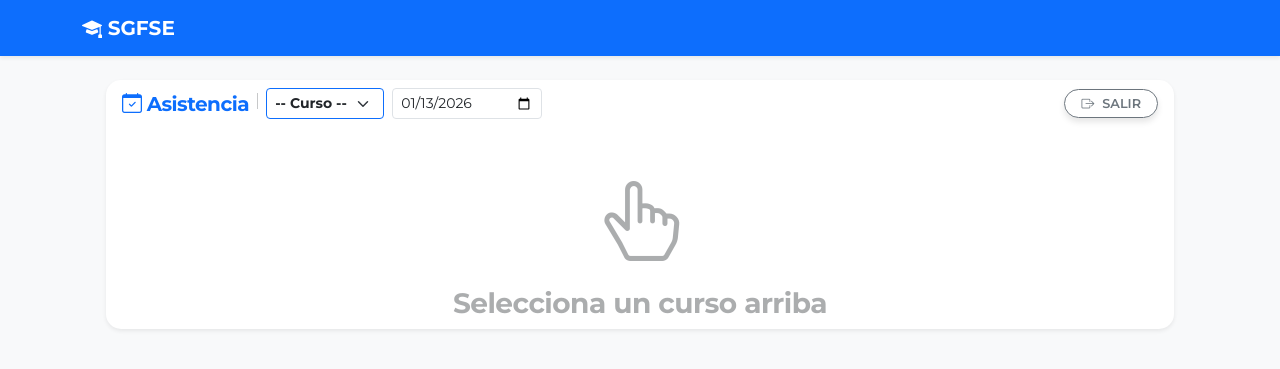
After one commit to Phantom-dev-22/proyecto-sgfse, a Flask app: page /asistencia in a window 1280 px wide. The commit adds this page. Shown: the top 369 px of the page. Run offline with Flask 3, Linux system fonts and the light colour scheme; the visitor is signed in with stand-in values (Sample User, id 1); data that the repository does not hold is empty; some libraries are stand-ins or nearby versions.

Commit message:
Ajustes visuales

```diff
--- a/app.py
+++ b/app.py
@@ -8,6 +8,7 @@ from reportlab.pdfgen import canvas
 from reportlab.lib.pagesizes import letter
 from datetime import datetime # ¡Para el formato de fecha!
 import math
+from datetime import date
 
 app = Flask(__name__)
 
@@ -528,64 +529,92 @@ def seleccionar_asistencia():
 
     return render_template('asistencia_selector.html', cursos=cursos, fecha_hoy=hoy)
 
-# --- RUTA: MOSTRAR LA PLANILLA (PASO 2) ---
-@app.route('/tomar_asistencia', methods=['GET'])
-def tomar_asistencia():
-    if 'user_id' not in session or session.get('id_rol') != 1:
+# --- RUTA UNIFICADA: CONTROL DE ASISTENCIA (CORREGIDA id_estado) ---
+@app.route('/asistencia', methods=['GET', 'POST'])
+def asistencia():
+    if 'user_id' not in session:
         return redirect(url_for('login'))
-
-    # Recibimos los datos del selector
-    id_curso = request.args.get('id_curso')
-    fecha = request.args.get('fecha')
 
     conn = get_db_connection()
     cur = conn.cursor()
 
-    # 1. Obtener nombre del curso (para el título)
-    cur.execute('SELECT nombre_curso FROM "Cursos" WHERE id_curso = %s', (id_curso,))
-    datos_curso = cur.fetchone()
-    nombre_curso = datos_curso[0] if datos_curso else "Curso Desconocido"
+    # 1. Listas para selectores
+    cur.execute('SELECT * FROM "Cursos"')
+    cursos = cur.fetchall()
 
-    # 2. TRAER ALUMNOS + SU ASISTENCIA (Si existe)
-    # Esta es la consulta "inteligente" (LEFT JOIN)
-    query = """
-        SELECT
-            A.id_alumno,
-            U.rut,
-            P.nombre,
-            P.apellido_paterno,
-            Asis.id_estado,     -- Si ya se tomó, vendrá el estado (1, 2, etc.)
-            Asis.hora_entrada,  -- Si ya se tomó, vendrá la hora
-            Asis.hora_salida    -- Si ya se tomó, vendrá la hora
-        FROM "Alumnos" A
-        JOIN "Perfiles" P ON A.id_perfil = P.id_perfil
-        JOIN "Usuarios" U ON P.id_usuario = U.id_usuario
-        LEFT JOIN "Asistencia" Asis ON A.id_alumno = Asis.id_alumno AND Asis.fecha = %s
-        WHERE A.id_curso = %s
-        ORDER BY P.apellido_paterno ASC
-    """
-    cur.execute(query, (fecha, id_curso))
-    lista_alumnos = cur.fetchall()
+    # 2. Capturar Filtros
+    curso_seleccionado = request.args.get('curso_id', type=int)
+    fecha_seleccionada = request.args.get('fecha', str(date.today()))
 
-    # 3. Traer los estados posibles (Presente, Ausente...) para el menú desplegable
-    cur.execute('SELECT id_estado, nombre_estado FROM "Estados_Asistencia" ORDER BY id_estado ASC')
-    lista_estados = cur.fetchall()
+    alumnos = []
+
+    # 3. GUARDADO (POST)
+    if request.method == 'POST':
+        try:
+            curso_form = request.form.get('curso_id_hidden')
+            fecha_form = request.form.get('fecha_hidden')
+
+            for key, value in request.form.items():
+                if key.startswith('estado_'):
+                    id_alumno = key.split('_')[1]
+                    id_estado = int(value) # Convertimos a número (1, 2, 3...)
+
+                    # Verificamos si existe registro
+                    cur.execute("""
+                        SELECT 1 FROM "Asistencia"
+                        WHERE id_alumno = %s AND fecha = %s
+                    """, (id_alumno, fecha_form))
+
+                    if cur.fetchone():
+                        # ACTUALIZAR: Usamos la columna id_estado
+                        cur.execute("""
+                            UPDATE "Asistencia" SET id_estado = %s
+                            WHERE id_alumno = %s AND fecha = %s
+                        """, (id_estado, id_alumno, fecha_form))
+                    else:
+                        # INSERTAR: Usamos la columna id_estado
+                        cur.execute("""
+                            INSERT INTO "Asistencia" (id_alumno, fecha, id_estado)
+                            VALUES (%s, %s, %s)
+                        """, (id_alumno, fecha_form, id_estado))
+
+            conn.commit()
+            flash('✅ Asistencia guardada correctamente.', 'success')
+            return redirect(url_for('asistencia', curso_id=curso_form, fecha=fecha_form))
+
+        except Exception as e:
+            conn.rollback()
+            flash(f'❌ Error al guardar: {e}', 'danger')
+
+   # 4. VISUALIZACIÓN (GET)
+    if curso_seleccionado:
+        # CORRECCIÓN: Hacemos JOIN con "Usuarios" (u) para sacar el RUT real
+        query = """
+            SELECT
+                a.id_alumno,
+                u.rut,  -- <--- Ahora sacamos el RUT de la tabla Usuarios
+                p.nombre,
+                p.apellido_paterno,
+                p.apellido_materno,
+                COALESCE(asi.id_estado, 1) as id_estado_actual
+            FROM "Alumnos" a
+            JOIN "Perfiles" p ON a.id_perfil = p.id_perfil
+            JOIN "Usuarios" u ON p.id_usuario = u.id_usuario -- Nuevo JOIN vital
+            LEFT JOIN "Asistencia" asi ON a.id_alumno = asi.id_alumno AND asi.fecha = %s
+            WHERE a.id_curso = %s
+            ORDER BY p.apellido_paterno ASC
+        """
+        cur.execute(query, (fecha_seleccionada, curso_seleccionado))
+        alumnos = cur.fetchall()
 
     cur.close()
     conn.close()
 
-# TRANSFORMACIÓN DE FECHA
-    from datetime import datetime
-    fecha_dt = datetime.strptime(fecha, '%Y-%m-%d') # Convertimos texto a Objeto Fecha
-    fecha_bonita = fecha_dt.strftime('%d-%m-%Y')    # Convertimos Objeto a Texto "12-01-2026"
-
-    return render_template('tomar_asistencia.html',
-                           alumnos=lista_alumnos,
-                           estados=lista_estados,
-                           curso=nombre_curso,
-                           fecha=fecha,
-                           fecha_bonita=fecha_bonita,
-                           id_curso=id_curso)
+    return render_template('asistencia.html',
+                           cursos=cursos,
+                           alumnos=alumnos,
+                           curso_act=curso_seleccionado,
+                           fecha_act=fecha_seleccionada)
 
 # --- RUTA: GUARDAR LOS DATOS (PASO 3) ---
 @app.route('/guardar_asistencia', methods=['POST'])
--- /dev/null
+++ b/templates/asistencia.html
@@ -0,0 +1,103 @@
+{% extends 'base.html' %}
+
+{% block content %}
+<div class="container-fluid px-4 mt-4">
+
+    <div class="card shadow-sm border-0 mb-4 sticky-top" style="z-index: 100; top: 10px;">
+        <div class="card-body py-2"> <form action="{{ url_for('asistencia') }}" method="POST" id="form-asistencia">
+                <div class="row g-2 align-items-center">
+
+                    <div class="col-auto">
+                        <h5 class="m-0 fw-bold text-primary"><i class="bi bi-calendar-check"></i> Asistencia</h5>
+                    </div>
+                    <div class="col-auto"><div class="vr h-100"></div></div>
+
+                    <div class="col-auto">
+                        <select class="form-select form-select-sm fw-bold border-primary"
+                                onchange="window.location.href='{{ url_for('asistencia') }}?curso_id='+this.value+'&fecha={{ fecha_act }}'">
+                            <option value="" disabled {% if not curso_act %}selected{% endif %}>-- Curso --</option>
+                            {% for c in cursos %}
+                            <option value="{{ c[0] }}" {% if c[0] == curso_act %}selected{% endif %}>{{ c[1] }}</option>
+                            {% endfor %}
+                        </select>
+                    </div>
+
+                    <div class="col-auto">
+                        <input type="date" class="form-control form-control-sm" value="{{ fecha_act }}"
+                               onchange="window.location.href='{{ url_for('asistencia') }}?curso_id={{ curso_act }}&fecha='+this.value">
+                    </div>
+
+                    <div class="col ms-auto">
+                        <div class="d-flex justify-content-end align-items-center gap-2">
+
+                            {% if alumnos %}
+                                <button type="submit" class="btn btn-success btn-sm fw-bold px-3 shadow-sm d-flex align-items-center gap-2">
+                                    <i class="bi bi-save"></i>
+                                    <span>Guardar Todo</span>
+                                </button>
+                            {% endif %}
+
+                            <a href="{{ url_for('dashboard') }}" class="btn btn-outline-secondary btn-sm px-3 d-flex align-items-center gap-2">
+                                <i class="bi bi-box-arrow-right"></i>
+                                <span>Salir</span>
+                            </a>
+
+                        </div>
+                    </div>
+
+                <input type="hidden" name="curso_id_hidden" value="{{ curso_act }}">
+                <input type="hidden" name="fecha_hidden" value="{{ fecha_act }}">
+
+        </div>
+    </div>
+
+    {% if alumnos %}
+        <div class="card shadow border-0 mb-5">
+            <div class="card-body p-0">
+                <div class="table-responsive">
+                    <table class="table table-hover align-middle mb-0">
+                        <thead class="bg-primary text-white">
+                            <tr>
+                                <th class="ps-4 py-3" style="min-width: 250px;">Alumno</th>
+                                <th class="py-3">RUT</th>
+                                <th class="py-3">Estado</th>
+                                <th class="py-3">Horario</th>
+                            </tr>
+                        </thead>
+                        <tbody>
+                            {% for alum in alumnos %}
+                            <tr>
+                                <td class="ps-4 fw-bold text-dark">
+                                    {{ alum[3] }} {{ alum[4] }} {{ alum[2] }}
+                                </td>
+
+                                <td class="text-muted small font-monospace">{{ alum[1] }}</td>
+
+                                <td>
+                                    <select name="estado_{{ alum[0] }}" class="form-select form-select-sm fw-bold border-0 bg-light"
+                                            style="width: 140px; cursor: pointer;">
+                                        <option value="1" class="text-success" {% if alum[5] == 1 %}selected{% endif %}>✅ Presente</option>
+                                        <option value="2" class="text-danger" {% if alum[5] == 2 %}selected{% endif %}>❌ Ausente</option>
+                                        <option value="3" class="text-warning" {% if alum[5] == 3 %}selected{% endif %}>⚠️ Atrasado</option>
+                                    </select>
+                                </td>
+
+                                <td class="text-muted small">08:00 - 16:00</td>
+                            </tr>
+                            {% endfor %}
+                        </tbody>
+                    </table>
+                </div>
+            </div>
+        </div>
+        </form> {% elif curso_act %}
+        <div class="alert alert-warning text-center mt-5">Este curso no tiene alumnos matriculados.</div>
+    {% else %}
+        <div class="text-center mt-5 text-muted opacity-50">
+            <i class="bi bi-hand-index-thumb display-1"></i>
+            <h3 class="mt-3">Selecciona un curso arriba</h3>
+        </div>
+    {% endif %}
+
+</div>
+{% endblock %}
--- a/templates/dashboard.html
+++ b/templates/dashboard.html
@@ -30,7 +30,7 @@
                     <i class="bi bi-calendar-check text-success display-4 mb-3"></i>
                     <h5 class="card-title fw-bold">Asistencia</h5>
                     <p class="text-muted small">Revisar registros de entrada y salida.</p>
-                    <a href="{{ url_for('seleccionar_asistencia') }}" class="btn btn-outline-success w-100">Ir a Asistencia</a>
+                    <a href="{{ url_for('asistencia') }}" class="btn btn-outline-success w-100 rounded-pill fw-bold">IR A ASISTENCIA</a>
                 </div>
             </div>
         </div>
--- a/templates/usuarios.html
+++ b/templates/usuarios.html
@@ -38,7 +38,7 @@
                                 {{ user[2] }} {{ user[3] }} {{ user[4] if user[4] else '' }}
                             </td>
 
-                            <td class="text-muted fst-italic text-nowrap">
+                            <td class="text-muted fst-italic">
                                 <i class="bi bi-link-45deg"></i> {{ user[6] }}
                             </td>
 
```
Also changed, not shown: templates/antiguos/asistencia_selector.html (renamed from templates/asistencia_selector.html), templates/antiguos/tomar_asistencia.html (renamed from templates/tomar_asistencia.html).
